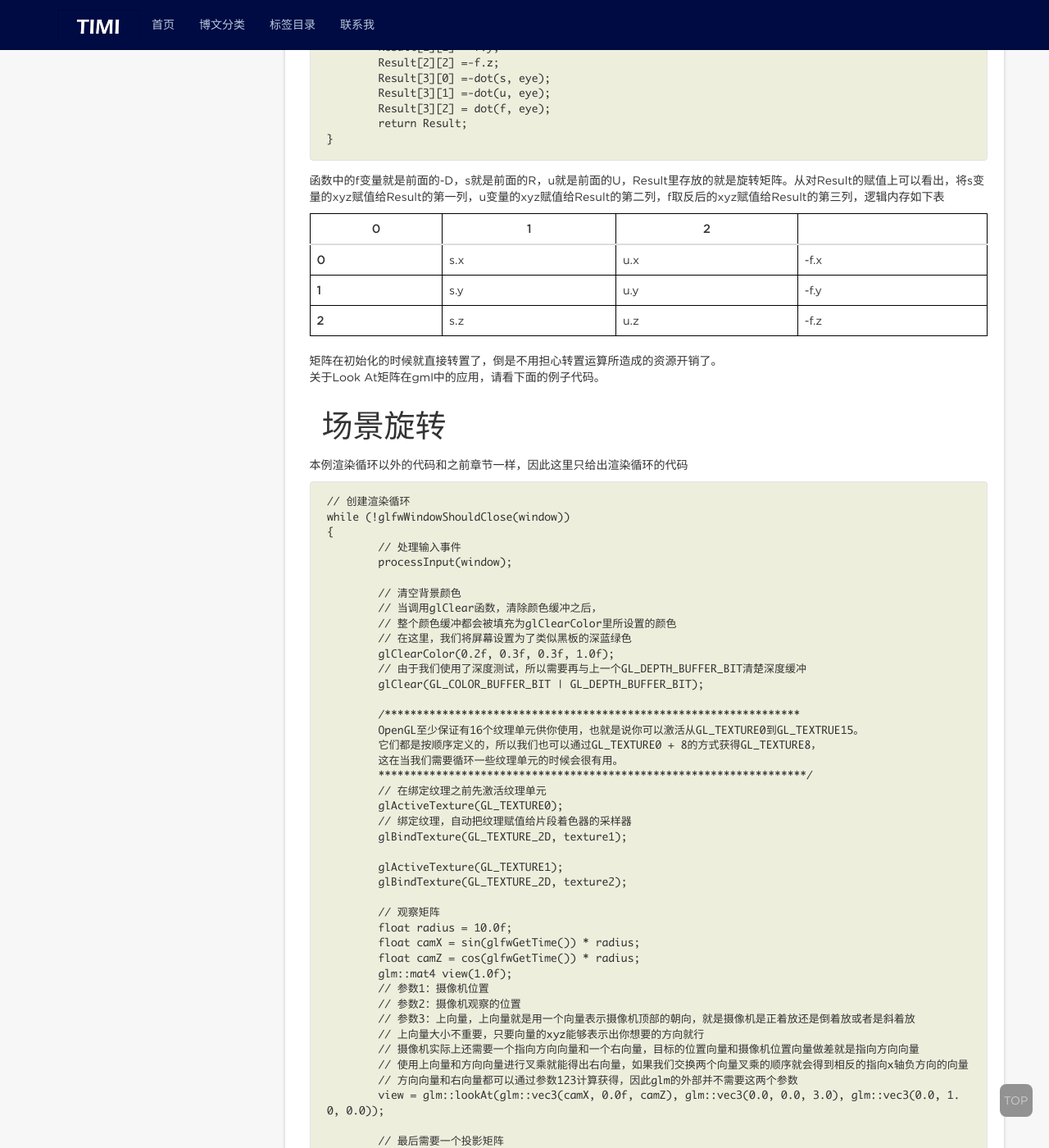
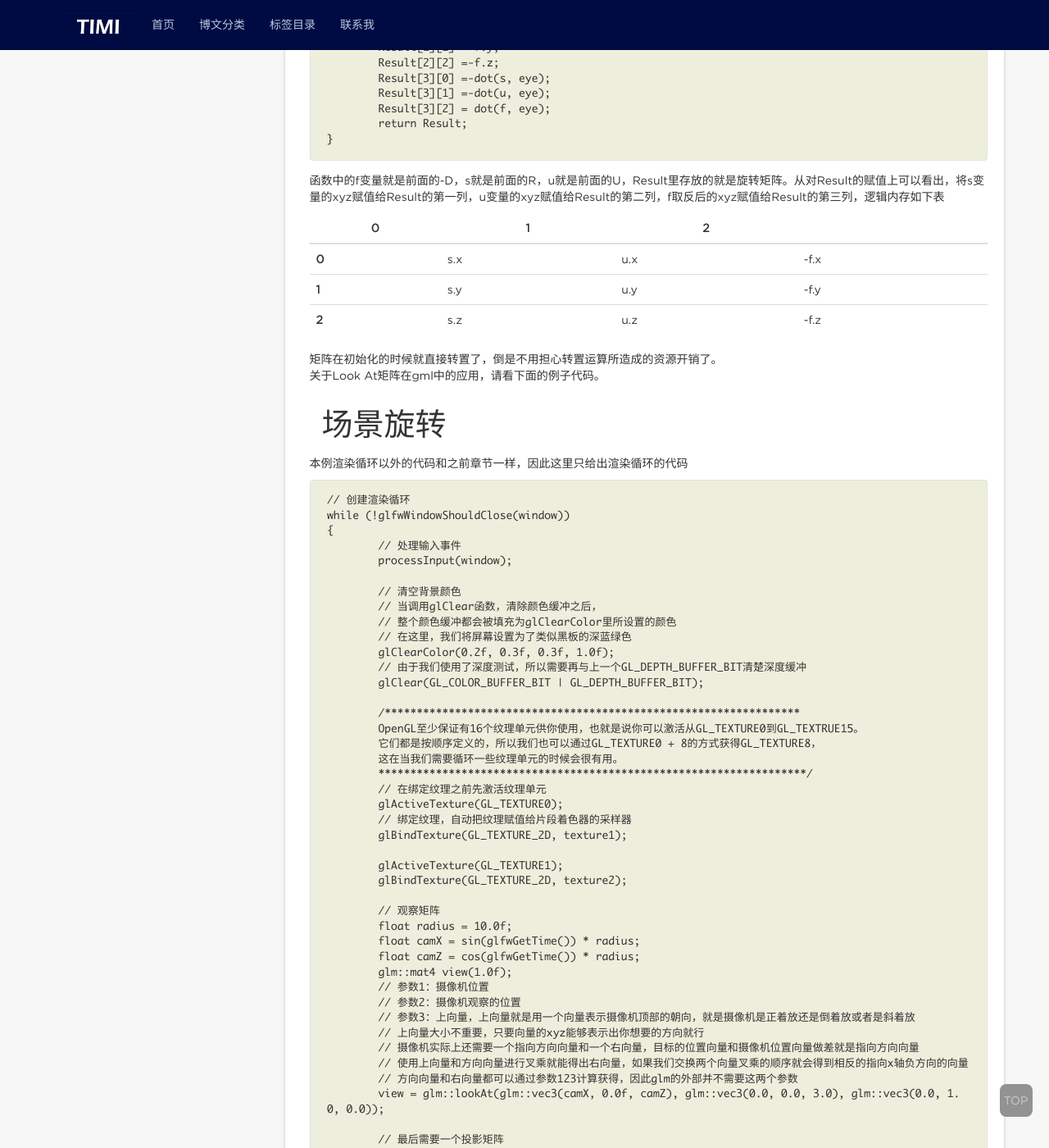
Before and after one commit to zhangn1989/Document, a Jekyll site: the page built from _posts/2019-8-21-OpenGL learning notes - the camera.markdown, in a window 1280 px wide and 1400 px high, scrolled down 2648 px. Shown: the whole window at 82% size. Built offline with Jekyll 4.4.1, drawn with Linux system fonts in a browser that asks for light colours; nearby versions of some CDN libraries; comment, search, counter and statistics services are not loaded.

Commit message:
尝试修复Markdown表格无法显示的问题

```diff
--- a/_includes/head.html
+++ b/_includes/head.html
@@ -31,17 +31,4 @@
   			s.parentNode.insertBefore(hm, s);
 		})();
 	</script>
-	  <style>
-		table{
-		  border-left:1px solid #000000;border-top:1px solid #000000;
-		  width: 100%;
-		  word-wrap:break-word; word-break:break-all;
-		}
-		table th{
-		text-align:center;
-		}
-		table th,td{
-		  border-right:1px solid #000000;border-bottom:1px solid #000000;
-		}
-	  </style>
 </head>
--- a/_posts/2020-3-31-Driving test knowledge.markdown
+++ b/_posts/2020-3-31-Driving test knowledge.markdown
@@ -39,9 +39,9 @@ tag: 驾照
 
 ## 驾驶证的申请条件
 ### 年龄条件
-| 申请车型|年龄条件|
-| :--------: | :--------:|
-|小型汽车（C1）、小型自动挡汽车（C2）、残疾人专用小型自动挡载客汽车（C5）、轻便摩托车（F）|18-70|
+申请车型|年龄条件
+:--------: | :--------:
+小型汽车（C1）、小型自动挡汽车（C2）、残疾人专用小型自动挡载客汽车（C5）、轻便摩托车（F）|18-70
 |低速载货汽车（C3）、三轮汽车（C4）、普通三轮摩托车（D）、普通二轮摩托车（E）、车轮式自行机械车（M）|18-60|
 |城市公交车（A3）、大型货车（B2）、无轨电车（N）、有轨电车（P）|20-50|
 |中型客车（B1）|21-50|
```
